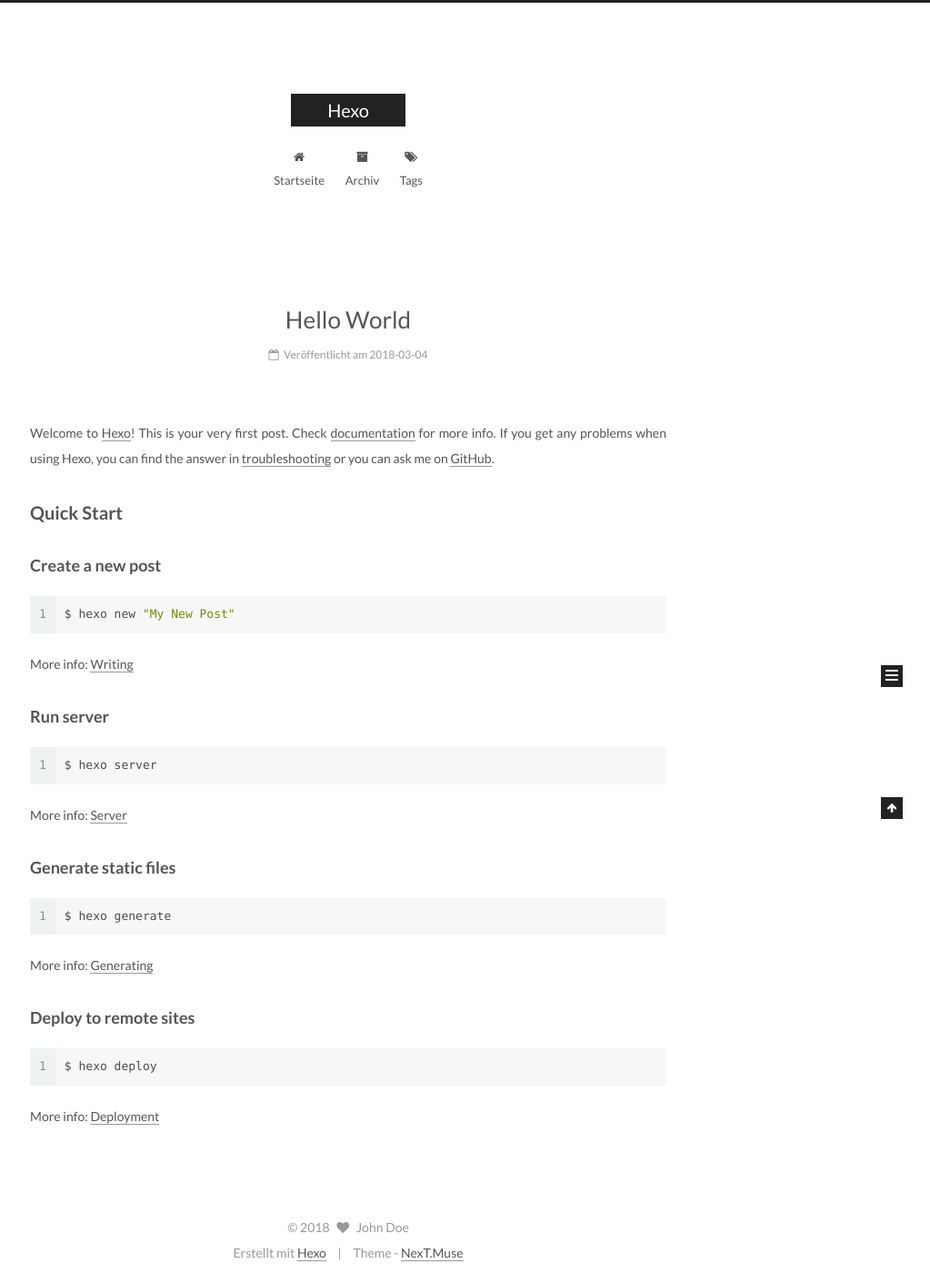
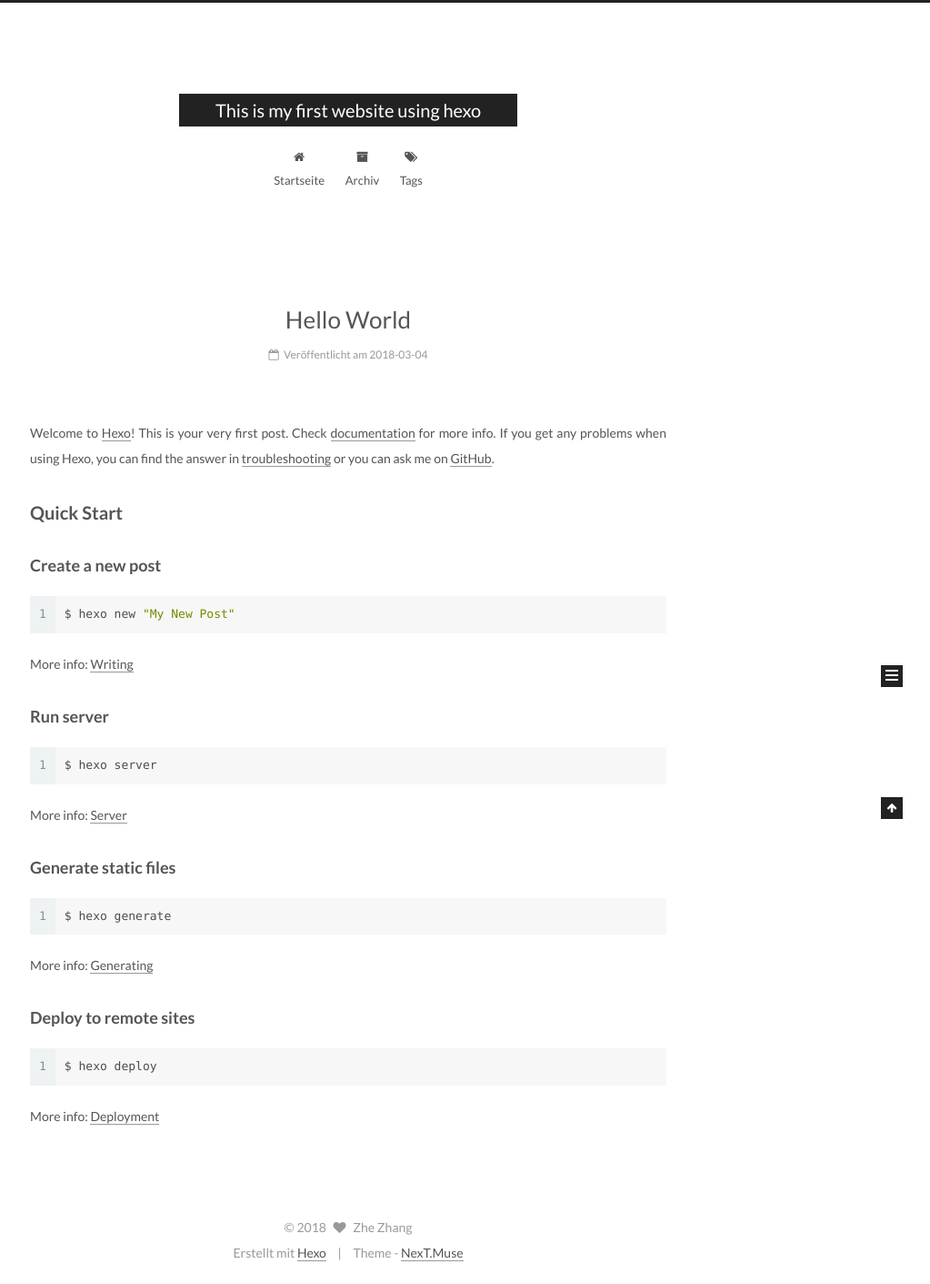
Before and after one commit to zhezhang007/zhezhang007.github.io, a plain HTML site: page index.html in a window 1280 px wide. Shown: the whole page at 91% size, without its empty margins (257-1280 px from the left). Drawn offline with Linux system fonts and the light colour scheme; files that its build step writes are made by us from their sources; files whose address does not match are found by name.

Commit message:
Site updated: 2018-03-04 12:05:14

```diff
--- a/css/main.css
+++ b/css/main.css
@@ -1807,7 +1807,7 @@
   width: 4px;
   height: 4px;
   border-radius: 50%;
-  background: #ff3;
+  background: #f4deff;
 }
 .links-of-blogroll {
   font-size: 13px;
--- a/index.html
+++ b/index.html
@@ -95,11 +95,11 @@
 
 
 <meta property="og:type" content="website">
-<meta property="og:title" content="Hexo">
+<meta property="og:title" content="This is my first website using hexo">
 <meta property="og:url" content="https://zhezhang007.github.io/mywebsite/index.html">
-<meta property="og:site_name" content="Hexo">
+<meta property="og:site_name" content="This is my first website using hexo">
 <meta name="twitter:card" content="summary">
-<meta name="twitter:title" content="Hexo">
+<meta name="twitter:title" content="This is my first website using hexo">
 
 
 
@@ -134,7 +134,7 @@
 
 
 
-  <title>Hexo</title>
+  <title>This is my first website using hexo</title>
 
 
 
@@ -172,7 +172,7 @@
     <div class="custom-logo-site-title">
       <a href="/mywebsite/"  class="brand" rel="start">
         <span class="logo-line-before"><i></i></span>
-        <span class="site-title">Hexo</span>
+        <span class="site-title">This is my first website using hexo</span>
         <span class="logo-line-after"><i></i></span>
       </a>
     </div>
@@ -262,13 +262,13 @@
     <link itemprop="mainEntityOfPage" href="https://zhezhang007.github.io/mywebsite/mywebsite/2018/03/04/hello-world/">
 
     <span hidden itemprop="author" itemscope itemtype="http://schema.org/Person">
-      <meta itemprop="name" content="John Doe">
+      <meta itemprop="name" content="Zhe Zhang">
       <meta itemprop="description" content="">
       <meta itemprop="image" content="/mywebsite/images/avatar.gif">
     </span>
 
     <span hidden itemprop="publisher" itemscope itemtype="http://schema.org/Organization">
-      <meta itemprop="name" content="Hexo">
+      <meta itemprop="name" content="This is my first website using hexo">
     </span>
 
 
@@ -409,8 +409,8 @@
         <div class="site-author motion-element" itemprop="author" itemscope itemtype="http://schema.org/Person">
           <img class="site-author-image" itemprop="image"
                src="/mywebsite/images/avatar.gif"
-               alt="John Doe" />
-          <p class="site-author-name" itemprop="name">John Doe</p>
+               alt="Zhe Zhang" />
+          <p class="site-author-name" itemprop="name">Zhe Zhang</p>
 
               <p class="site-description motion-element" itemprop="description"></p>
 
@@ -470,7 +470,7 @@
   <span class="with-love">
     <i class="fa fa-heart"></i>
   </span>
-  <span class="author" itemprop="copyrightHolder">John Doe</span>
+  <span class="author" itemprop="copyrightHolder">Zhe Zhang</span>
 </div>
 
 
```
Also changed, not shown: 2018/03/04/hello-world/index.html (+8 -8 lines), archives/2018/03/index.html (+8 -8 lines), archives/2018/index.html (+8 -8 lines), archives/index.html (+8 -8 lines).
